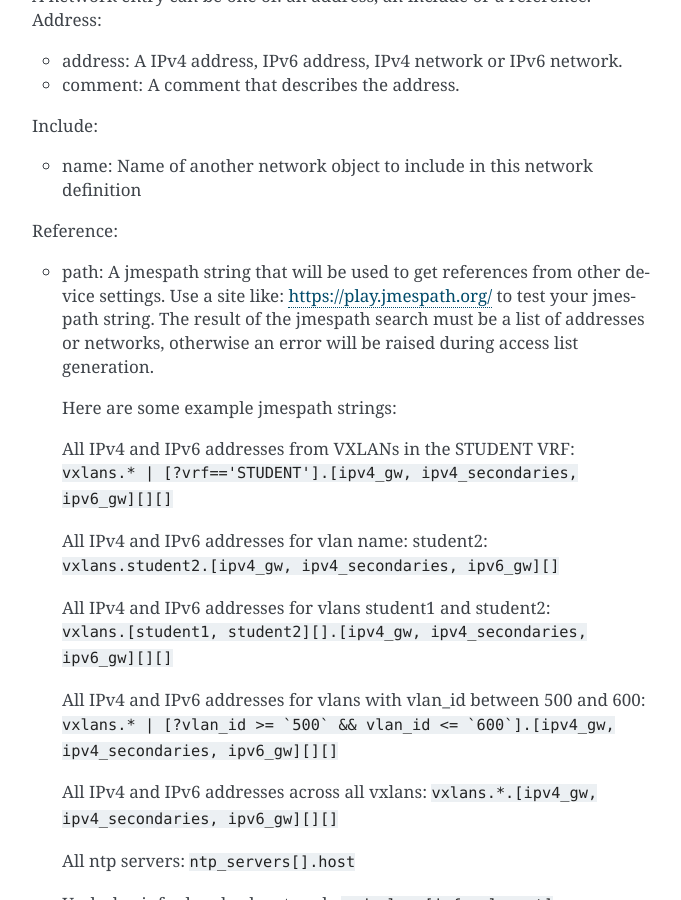
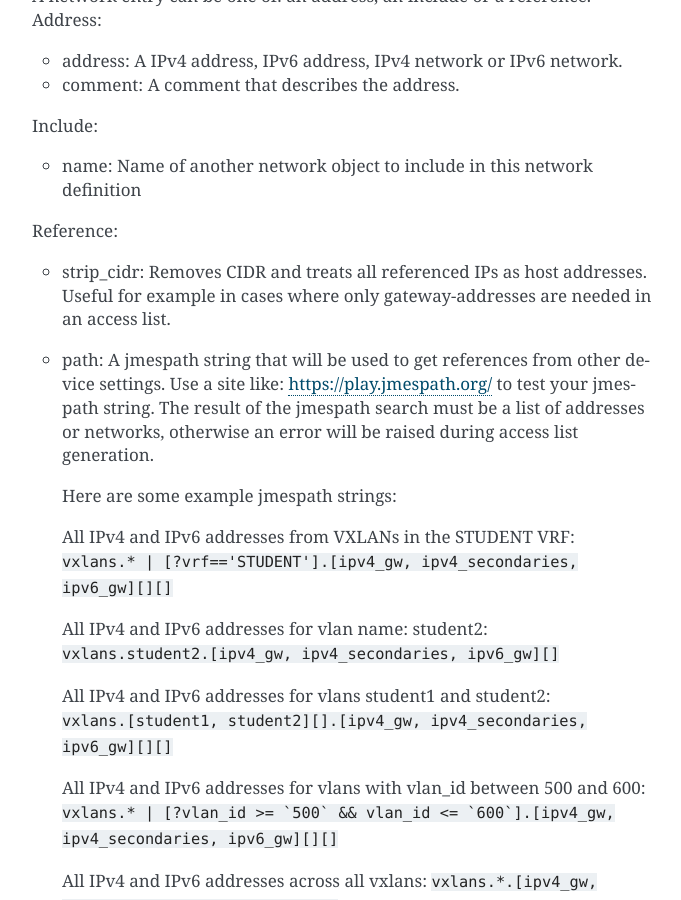
Before and after one commit to SUNET/cnaas-nms, a Sphinx documentation site: the page built from docs/reporef/index.rst, in a window 1280 px wide and 900 px high, scrolled down 3526 px. Shown: the whole window, without its empty margins (418-1099 px from the left). Built offline with Sphinx 7.4.7, drawn with Linux system fonts in a browser that asks for light colours; some of the changed text lies outside the part shown.

Commit message:
Updated docs

```diff
--- a/docs/reporef/index.rst
+++ b/docs/reporef/index.rst
@@ -166,6 +166,8 @@
 
   Reference:
 
+  * strip_cidr: Removes CIDR and treats all referenced IPs as host addresses. Useful for example in cases where only gateway-addresses are needed in an access list.
+
   * path: A jmespath string that will be used to get references from other device settings.
     Use a site like: `<https://play.jmespath.org/>`_ to test your jmespath string.
     The result of the jmespath search must be a list of addresses or networks, otherwise an error will be raised during access list generation.
@@ -276,6 +278,10 @@
       # This will contain all BGP neighbors for a device.
       - path: extroute_bgp.vrfs[].neighbor_v4[].peer_ipv4
       - path: extroute_bgp.vrfs[].neighbor_v6[].peer_ipv6
+    "STUDENT_GWS":
+      # This will only have host ips of the actual gateway.
+      - path: vxlans.* | [?vrf=='STUDENT'].[ipv4_gw, ipv4_secondaries, ipv6_gw][][]
+        strip_cidr: true
   service_definitions:
     "BGP":
       - port: 179
```
